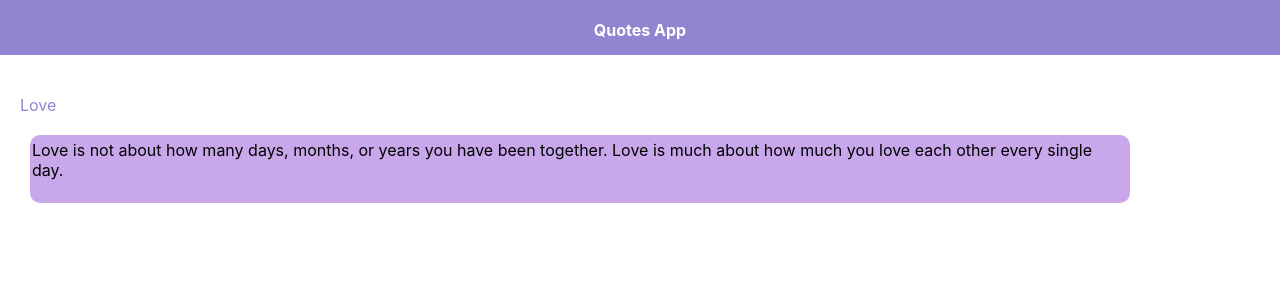
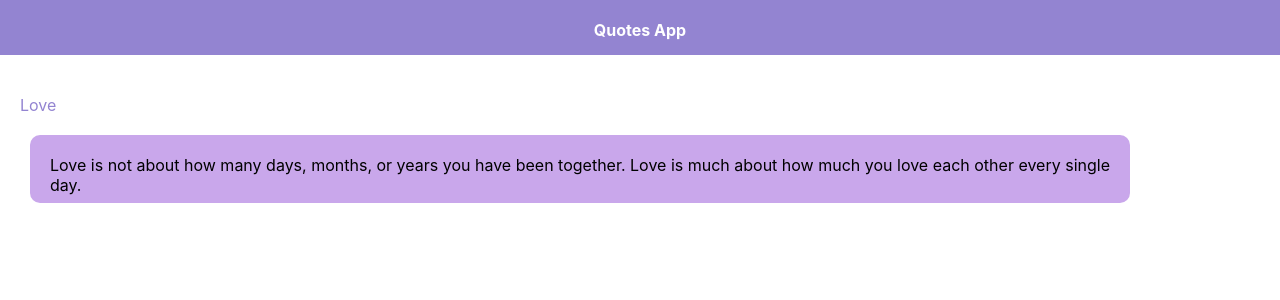
Before and after one commit to ASHINAY/quotes-app-fe, a React (Create React App) app: page /Quotespage in a window 1280 px wide. Shown: the top 300 px of the page. Built offline with nearby package versions, Linux system fonts and the light colour scheme.

Commit message:
removes all unwanted lines

```diff
--- a/src/Pages/Quotespage.css
+++ b/src/Pages/Quotespage.css
@@ -1,8 +1,6 @@
 .Container2{
     width: 1100px;
     height: 68px;
-    /* display: flex;
-    justify-content: center;  */
     background: #C9A7EB;
     margin-left:30px;
     margin-top:20px;
--- a/src/Pages/Quotespage.jsx
+++ b/src/Pages/Quotespage.jsx
@@ -7,31 +7,16 @@ function Quotespage() {
         display: 'flex', justifyContent: 'center', background: '#9384d1',
         height: '35px', width: '100%', paddingTop: '20px'
       }}>
-
         <div>
           <span style={{ color: 'white', fontWeight: 'bold' }}>Quotes App</span>
         </div>
       </div>
       <div style={{ color: '#9384d1', marginLeft: '20px', marginTop: '40px' }}>Love</div>
       <div className='Container2' >
-      {/* style={{width:'1100px',height: '68px',display: 'flex',justifyContent: 'center'
-      ,background: '#C9A7EB',marginLeft:'30px',marginTop:'20px',borderRadius: '10px'}} */}
-      <p style={{padding:'5px 5px 5px 2px '}}>Love is not about how many days, months, or years you have been together.
+        <p style={{ padding: '20px 5px 15px 20px ' }}>
+          Love is not about how many days, months, or years you have been together.
           Love is much about how much you love each other every single day.</p>
       </div>
-      {/* <div className='Container2' >
-      style={{width:'1100px',height: '68px',display: 'flex',justifyContent: 'center'
-      ,background: '#C9A7EB',marginLeft:'30px',marginTop:'20px',borderRadius: '10px'}}
-      <p style={{padding:'2px 10px 5px 10px'}}>Love is not about how many days, months, or years you have been together.
-       Love is much about how much you love each other every single day.</p>
-      </div>
-
-      <div className='Container2' >
-      style={{width:'1100px',height: '68px',display: 'flex',justifyContent: 'center'
-      ,background: '#C9A7EB',marginLeft:'30px',marginTop:'20px',borderRadius: '10px'}}
-      <p style={{padding:'2px 10px 5px 10px'}}>Love is not about how many days, months, or years you have been together.
-       Love is much about how much you love each other every single day.</p>
-      </div> */}
     </div>
   )
 }
```
Lines whose indentation alone changed are shown as unchanged.
